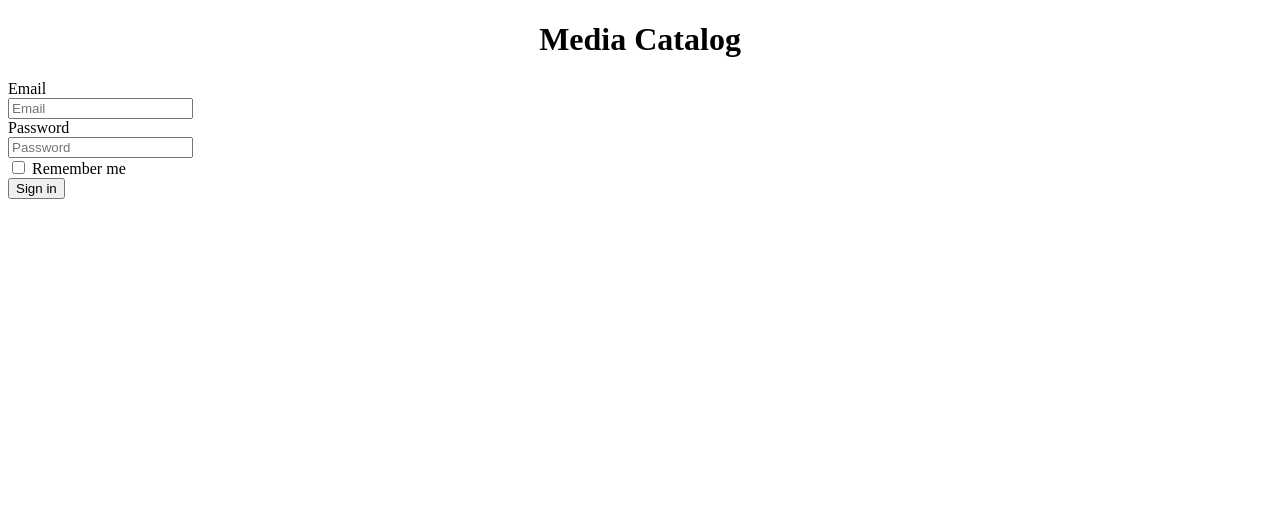
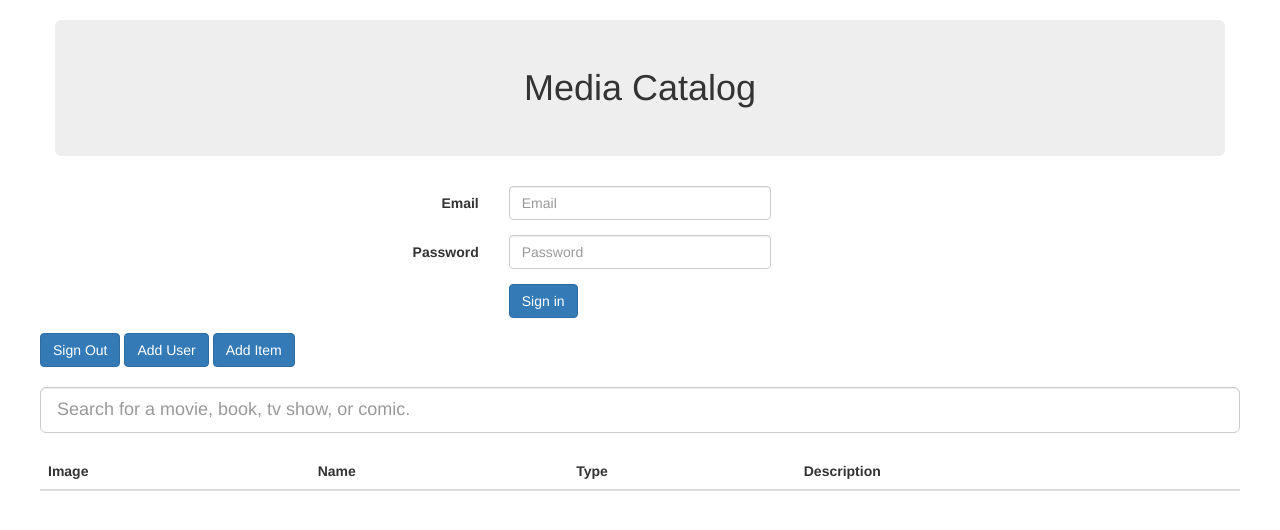
Before and after one commit to mkirlin/media-catalog, a plain HTML site: page index.html in a window 1280 px wide. Drawn offline with nearby package versions, Linux system fonts and the light colour scheme.

Commit message:
Adding basic page format

```diff
--- a/index.html
+++ b/index.html
@@ -7,7 +7,7 @@
 
         <script src="https://ajax.googleapis.com/ajax/libs/jquery/1.11.3/jquery.min.js"></script>
         <script src="https://maxcdn.bootstrapcdn.com/bootstrap/3.3.4/js/bootstrap.min.js"></script>
-        <script src="https://maxcdn.bootstrapcdn.com/bootstrap/3.3.4/css/bootstrap.min.css"></script>
+        <link href="https://maxcdn.bootstrapcdn.com/bootstrap/3.3.4/css/bootstrap.min.css" rel="stylesheet">
 
         <script src="index.js"></script>
         <link rel="stylesheet" type="text/css" href="index.css">
@@ -16,39 +16,76 @@
     </head>
 
     <body>
-        <div class="container-fluid">
+
+        <div class="container">
+
             <div class="row">
-                <h1>Media Catalog</h1>
+                <h1 class="jumbotron">Media Catalog</h1>
+                <div class="col-sm-offset-3 col-sm-6">
                     <form class="form-horizontal">
                         <div class="form-group">
-                        <label for="inputEmail3" class="col-sm-2 control-label">Email</label>
-                        <div class="col-sm-10">
+                            <label for="inputEmail3" class="col-sm-3 control-label">Email</label>
+                            <div class="col-sm-6">
                                 <input type="email" class="form-control" id="inputEmail3" placeholder="Email">
                             </div>
                         </div>
                         <div class="form-group">
-                        <label for="inputPassword3" class="col-sm-2 control-label">Password</label>
-                        <div class="col-sm-10">
+                            <label for="inputPassword3" class="col-sm-3 control-label">Password</label>
+                            <div class="col-sm-6">
                                 <input type="password" class="form-control" id="inputPassword3" placeholder="Password">
                             </div>
                         </div>
                         <div class="form-group">
-                        <div class="col-sm-offset-2 col-sm-10">
-                            <div class="checkbox">
-                                <label>
-                                    <input type="checkbox"> Remember me
-                                </label>
-                            </div>
-                        </div>
-                    </div>
-                    <div class="form-group">
-                        <div class="col-sm-offset-2 col-sm-10">
-                            <button type="submit" class="btn btn-default">Sign in</button>
+                            <div class="col-sm-offset-3 col-sm-6">
+                                <button type="submit" class="btn btn-primary">Sign in</button>
                           </div>
                         </div>
                     </form>
                 </div>
             </div>
+
+            <div class="row">
+                <div class="row">
+                    <!-- Row of buttons letting users add user, add item, or sign out -->
+                    <button class="btn btn-primary">Sign Out</button>
+                    <button class="btn btn-primary">Add User</button>
+                    <button class="btn btn-primary">Add Item</button>
+                </div>
+                <br>
+                <div class="row">
+                    <!-- This will be a search bar -->
+                    <input type="search" class="form-control input-lg" placeholder="Search for a movie, book, tv show, or comic.">
+                </div>
+                <br>
+                <div class="row">
+                    <!-- And this will be a table with everything we have, sortable by headers -->
+                    <table class="table table-hover">
+                        <thead>
+                            <th>Image</th>
+                            <th>Name</th>
+                            <th>Type</th>
+                            <th>Description</th>
+                        </thead>
+                        <tbody>
+                            <!-- List every item in our collection -->
+                            <tr>
+                                <!-- Thumbnail image for item -->
+                            </tr>
+                            <tr>
+                                <!-- Item name -->
+                            </tr>
+                            <tr>
+                                <!-- Item type -->
+                            </tr>
+                            <tr>
+                                <!-- Item description -->
+                            </tr>
+                        </tbody>
+                    </table>
+                </div>
+            </div>
+        </div>
+
     </body>
 
 </html>
```
Lines whose indentation alone changed are shown as unchanged.
